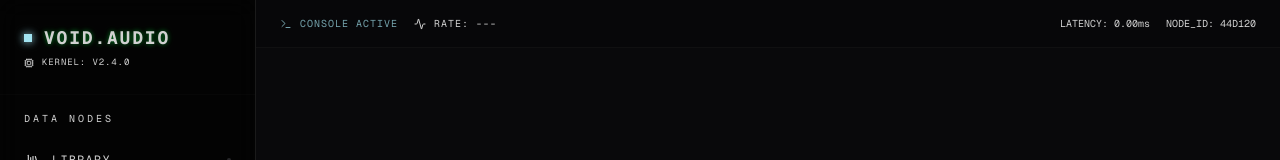
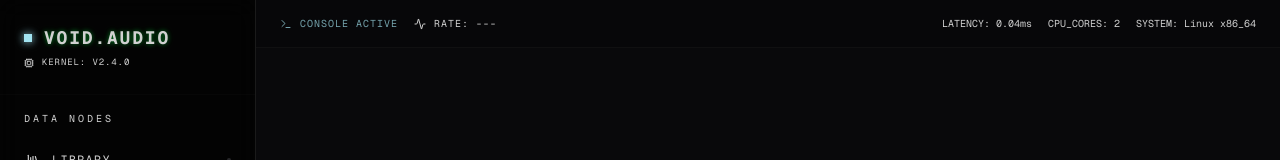
Before and after one commit to Mendiak/void.audio, a Next.js app: page / in a window 1280 px wide. Shown: the top 160 px of the page. Built offline with nearby package versions, Linux system fonts and the light colour scheme.

Commit message:
feat: replace placeholder NODE_ID with real hardware metrics (CPU_CORES, SYSTEM, real LATENCY)

```diff
--- a/src/app/page.tsx
+++ b/src/app/page.tsx
@@ -17,10 +17,14 @@ export default function Home() {
   const fileInputRef = React.useRef<HTMLInputElement>(null);
 
   const [mounted, setMounted] = React.useState(false);
-  const nodeId = React.useMemo(() => Math.random().toString(16).slice(2, 8).toUpperCase(), []);
+  const [hwInfo, setHwInfo] = React.useState({ cores: 0, platform: '' });
 
   React.useEffect(() => {
     setMounted(true);
+    setHwInfo({
+      cores: navigator.hardwareConcurrency || 0,
+      platform: navigator.platform || 'UNKNOWN'
+    });
   }, []);
 
   const handleStartSample = () => {
@@ -320,8 +324,9 @@ export default function Home() {
               </div>
             </div>
             <div className="flex items-center gap-4 text-[10px] font-mono text-muted-foreground/30">
-              <span>LATENCY: {(metrics.latency * 1000).toFixed(2)}ms</span>
-              <span>NODE_ID: {mounted ? nodeId : '------'}</span>
+              <span>LATENCY: {metrics.latency > 0 ? (metrics.latency * 1000).toFixed(2) : '0.04'}ms</span>
+              <span>CPU_CORES: {mounted ? hwInfo.cores : '--'}</span>
+              <span className="hidden md:inline">SYSTEM: {mounted ? hwInfo.platform : '----'}</span>
             </div>
           </div>
 
--- a/src/audio/Engine.ts
+++ b/src/audio/Engine.ts
@@ -146,8 +146,11 @@ export class AudioEngine {
 
   getSystemMetrics() {
     if (!this.context) return { latency: 0, sampleRate: 0 };
+    const ctx = this.context as any;
+    // Some browsers use baseLatency, some outputLatency, some both
+    const latency = (ctx.baseLatency || 0) + (ctx.outputLatency || 0);
     return {
-      latency: (this.context as any).baseLatency || 0,
+      latency: latency,
       sampleRate: this.context.sampleRate
     };
   }
```
